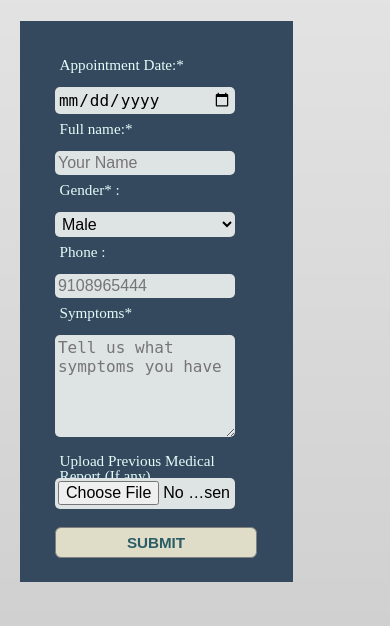
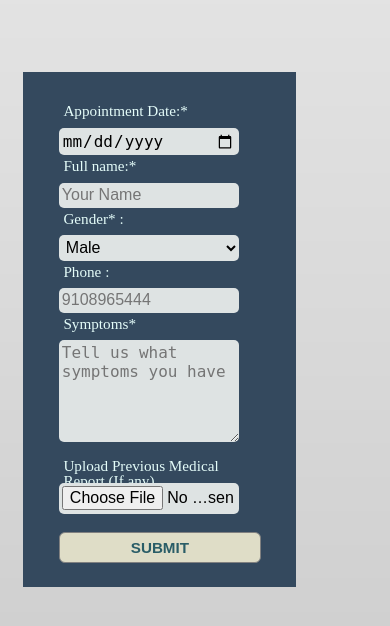
Before and after one commit to pratikpz18/Online-Medical-Consultation, a Flask app: page /home/bookappointment in a window 390 px wide; the page is wider, and only the part inside the window is pictured. Shown: the part 80-706 px from the top of that part. Run offline with Flask 2, Linux system fonts and the light colour scheme; the visitor is signed in with stand-in values (Sample User, id 1); some libraries are stand-ins or nearby versions.

Commit message:
Update bookappointment.css

```diff
--- a/static/bookappointment.css
+++ b/static/bookappointment.css
@@ -178,6 +178,10 @@ ul li:nth-child(3) input[type="submit"]:hover{
 	line-height: 1;
 }
 
+.bookappointment .file{
+	margin-top: -1.8rem;
+}
+
 .bookappointment button{
 	cursor: pointer;
 	text-transform: uppercase;
@@ -269,9 +273,10 @@ section p strong{
 
 	.bookappointment{
 		width: 70%;
-		left: 5%;
-		top: 12vh;
+		left: 6%;
+		top: 18vh;
 		font-size: 0.95rem ;
+		line-height: 1.4;
 	}
 
 	.bookappointment input,textarea,select{
@@ -284,6 +289,10 @@ section p strong{
 		font-size: 0.95rem;
 	}
 
+	.bookappointment .file{
+		margin-top: 0;
+	}
+
     section{
     	display: none;
     }
```
